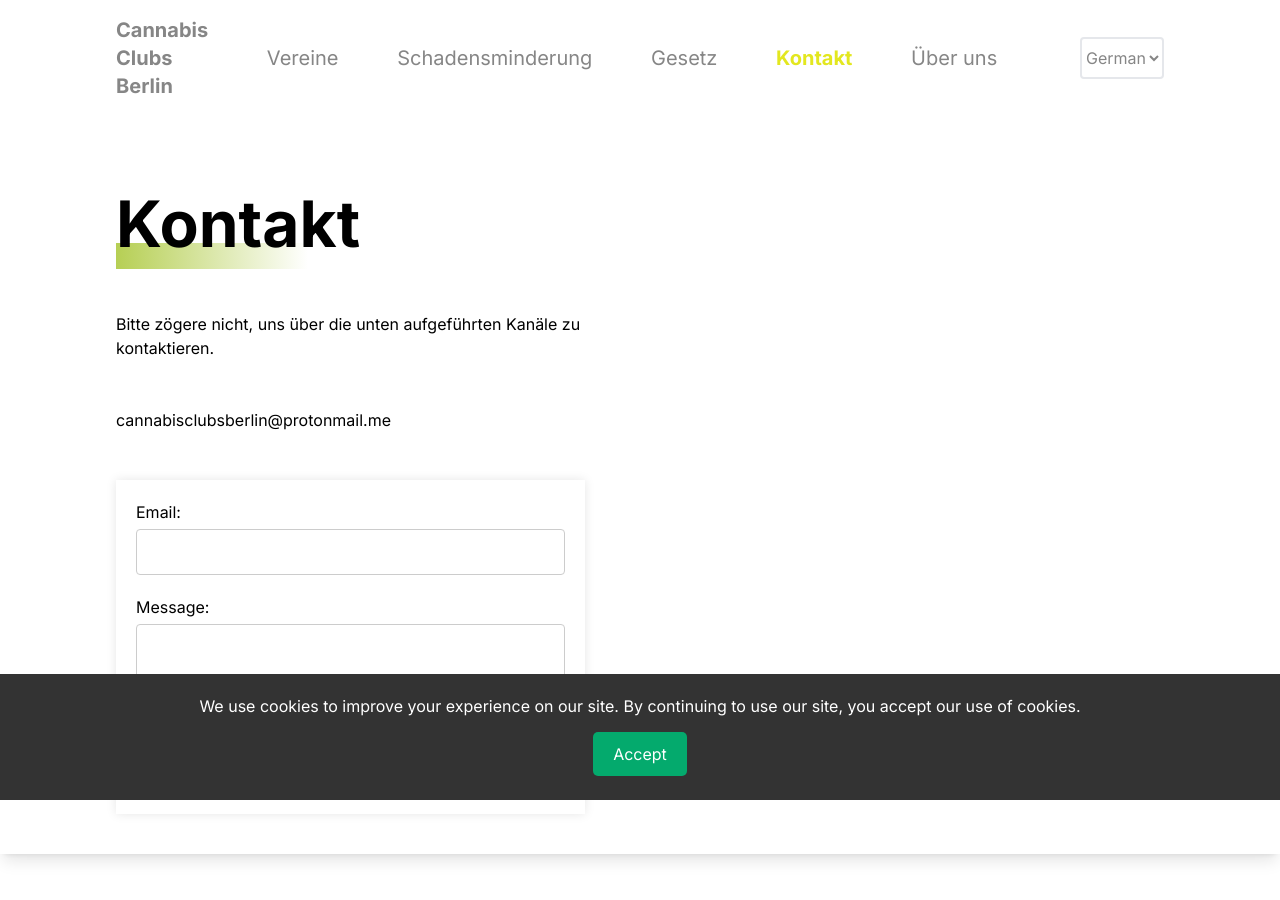
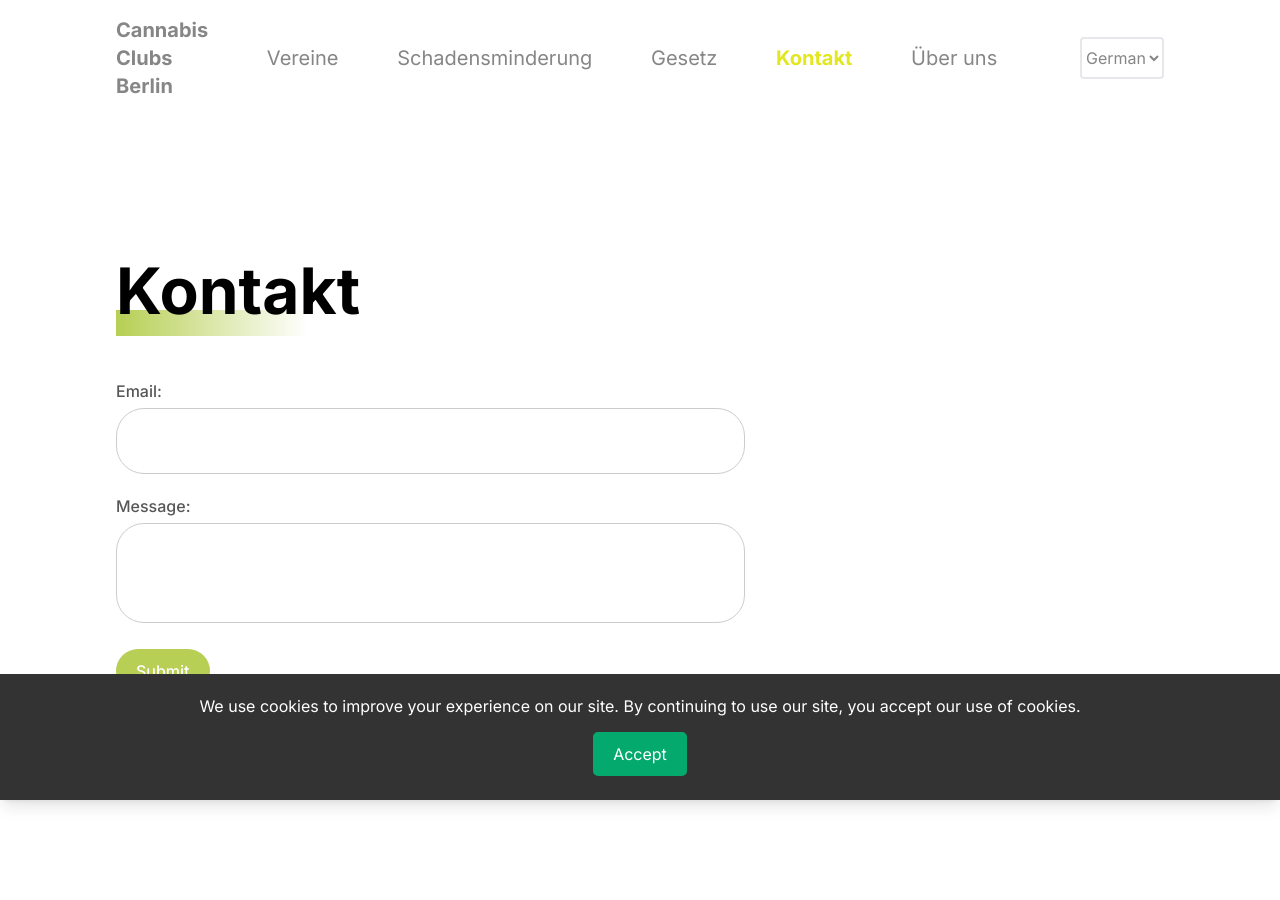
Before and after one commit to marcaufderheyde/cannabisclubsberlin.com, a Next.js app: page /de/contact in a window 1280 px wide. Shown: the top 900 px of the page. Built offline with nearby package versions, Linux system fonts and the light colour scheme.

Commit message:
[CAN-48] Redesigned form Problem Form doesn't conform to new design
Solution
- Remove email
- Reformat form to be more rounded and have extra padding

Note

```diff
--- a/app/[locale]/contact/ContactForm.tsx
+++ b/app/[locale]/contact/ContactForm.tsx
@@ -11,7 +11,9 @@ const ContactForm: React.FC = () => {
     const [submitted, setSubmitted] = useState(false);
     const [error, setError] = useState('');
 
-  const handleChange = (e: React.ChangeEvent<HTMLInputElement | HTMLTextAreaElement>) => {
+    const handleChange = (
+        e: React.ChangeEvent<HTMLInputElement | HTMLTextAreaElement>
+    ) => {
         const { name, value } = e.target;
         setFormData({
             ...formData,
@@ -29,7 +31,7 @@ const ContactForm: React.FC = () => {
                 method: 'POST',
                 headers: {
                     'Content-Type': 'application/json',
-          'Accept': 'application/json',
+                    Accept: 'application/json',
                 },
                 body: JSON.stringify(formData),
             });
@@ -41,7 +43,9 @@ const ContactForm: React.FC = () => {
                     message: '',
                 });
             } else {
-        throw new Error('An error occurred while submitting the form. Please try again.');
+                throw new Error(
+                    'An error occurred while submitting the form. Please try again.'
+                );
             }
         } catch (error: any) {
             setError(error.message);
@@ -51,36 +55,91 @@ const ContactForm: React.FC = () => {
     };
 
     if (submitted) {
-    return <div style={{ padding: '20px', backgroundColor: '#f0f8ff', textAlign: 'center' }}>Thank you for your submission!</div>;
+        return (
+            <div
+                style={{
+                    padding: '20px',
+                    backgroundColor: '#f0f8ff',
+                    textAlign: 'center',
+                }}
+            >
+                Thank you for your submission!
+            </div>
+        );
     }
 
     return (
-    <form onSubmit={handleSubmit} style={{ width: '100%', margin: '0 auto', padding: '20px', boxShadow: '0 0 10px rgba(0, 0, 0, 0.1)' }}>
+        <form
+            onSubmit={handleSubmit}
+            style={{
+                width: '100%',
+                margin: '0 auto',
+                color: '#575757',
+                fontWeight: '500',
+            }}
+        >
             <div style={{ marginBottom: '20px' }}>
-        <label htmlFor="email" style={{ display: 'block', marginBottom: '5px' }}>Email:</label>
+                <label
+                    htmlFor='email'
+                    style={{ display: 'block', marginBottom: '5px' }}
+                >
+                    Email:
+                </label>
                 <input
-          type="email"
-          id="email"
-          name="email"
+                    type='email'
+                    id='email'
+                    name='email'
                     value={formData.email}
                     onChange={handleChange}
                     required
-          style={{ width: '100%', padding: '10px', border: '1px solid #ccc', borderRadius: '4px' }}
+                    style={{
+                        width: '100%',
+                        padding: '20px',
+                        border: '1px solid #ccc',
+                        borderRadius: '28px',
+                    }}
                 />
             </div>
             <div style={{ marginBottom: '20px' }}>
-        <label htmlFor="message" style={{ display: 'block', marginBottom: '5px' }}>Message:</label>
+                <label
+                    htmlFor='message'
+                    style={{ display: 'block', marginBottom: '5px' }}
+                >
+                    Message:
+                </label>
                 <textarea
-          id="message"
-          name="message"
+                    id='message'
+                    name='message'
                     value={formData.message}
                     onChange={handleChange}
                     required
-          style={{ width: '100%', height: '100px', padding: '10px', border: '1px solid #ccc', borderRadius: '4px', resize: 'none' }}
+                    style={{
+                        width: '100%',
+                        height: '100px',
+                        padding: '20px',
+                        border: '1px solid #ccc',
+                        borderRadius: '28px',
+                        resize: 'none',
+                    }}
                 ></textarea>
             </div>
-      {error && <div style={{ marginBottom: '20px', color: '#ff6b6b' }}>Error: {error}</div>}
-      <button type="submit" disabled={submitting} style={{ padding: '10px 20px', backgroundColor: '#B6CF54', color: 'white', border: 'none', borderRadius: '4px', cursor: 'pointer' }}>
+            {error && (
+                <div style={{ marginBottom: '20px', color: '#ff6b6b' }}>
+                    Error: {error}
+                </div>
+            )}
+            <button
+                type='submit'
+                disabled={submitting}
+                style={{
+                    padding: '10px 20px',
+                    backgroundColor: '#B6CF54',
+                    color: 'white',
+                    border: 'none',
+                    borderRadius: '26px',
+                    cursor: 'pointer',
+                }}
+            >
                 {submitting ? 'Sending...' : 'Submit'}
             </button>
         </form>
--- a/app/[locale]/contact/contact-content.tsx
+++ b/app/[locale]/contact/contact-content.tsx
@@ -7,14 +7,8 @@ export default function ContactContent() {
     const t = useTranslations('ContactPage');
     const localActive = useLocale();
     return (
-        <div className='flex flex-col gap-8 md:gap-12 md:mt-30 lg:mt-16'>
+        <div className='flex flex-col gap-8 md:gap-12 md:mt-30 lg:mt-16 w-full'>
             <PageHeader>{t('headline')}</PageHeader>
-            <p>{t('headline_description')}</p>
-            <p>
-                <a href={`mailto:${t('headline_subdescription')}`}>
-                    {t('headline_subdescription')}
-                </a>
-            </p>
             <ContactForm />
         </div>
     );
```
Lines whose indentation alone changed are shown as unchanged.
